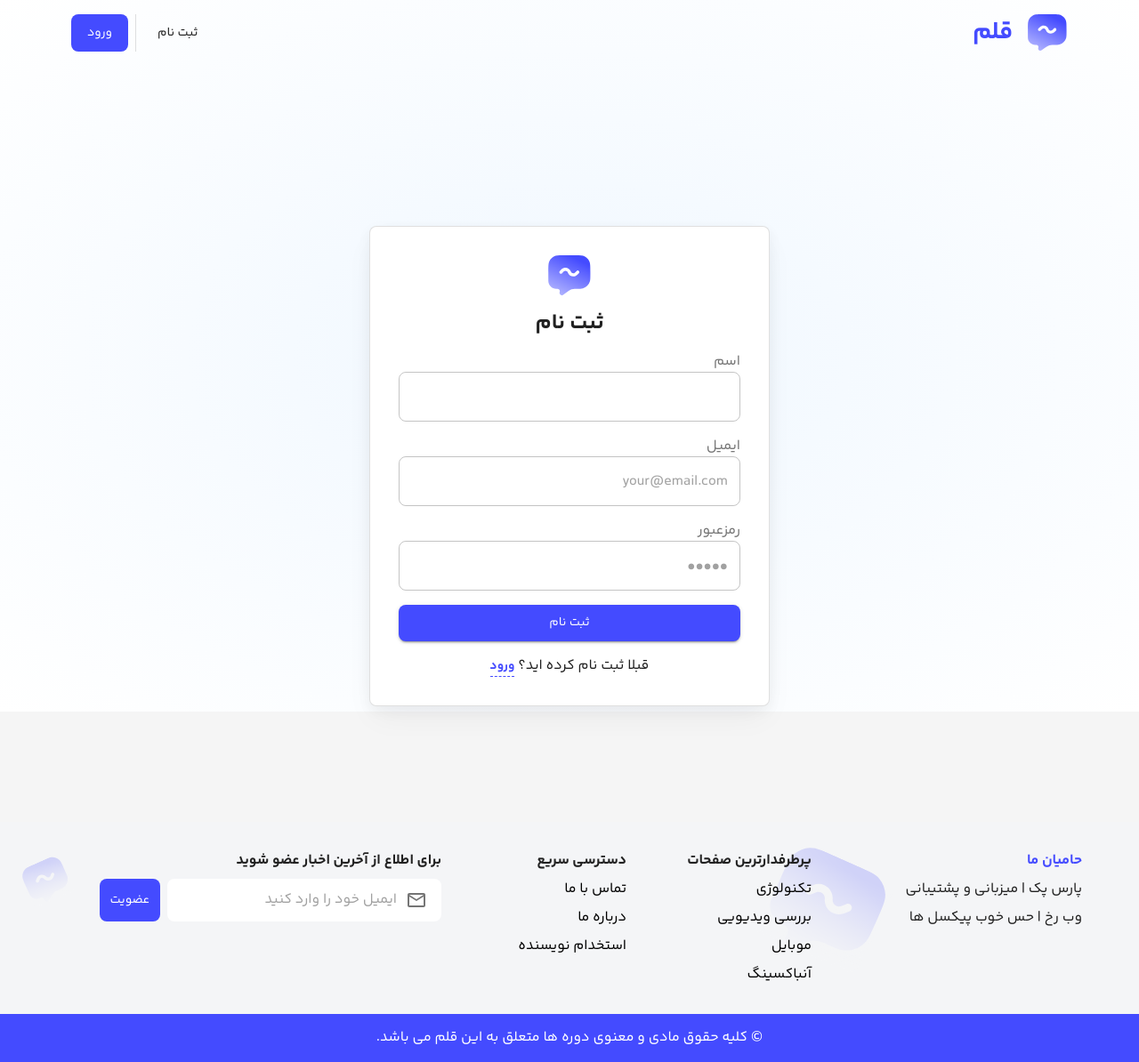
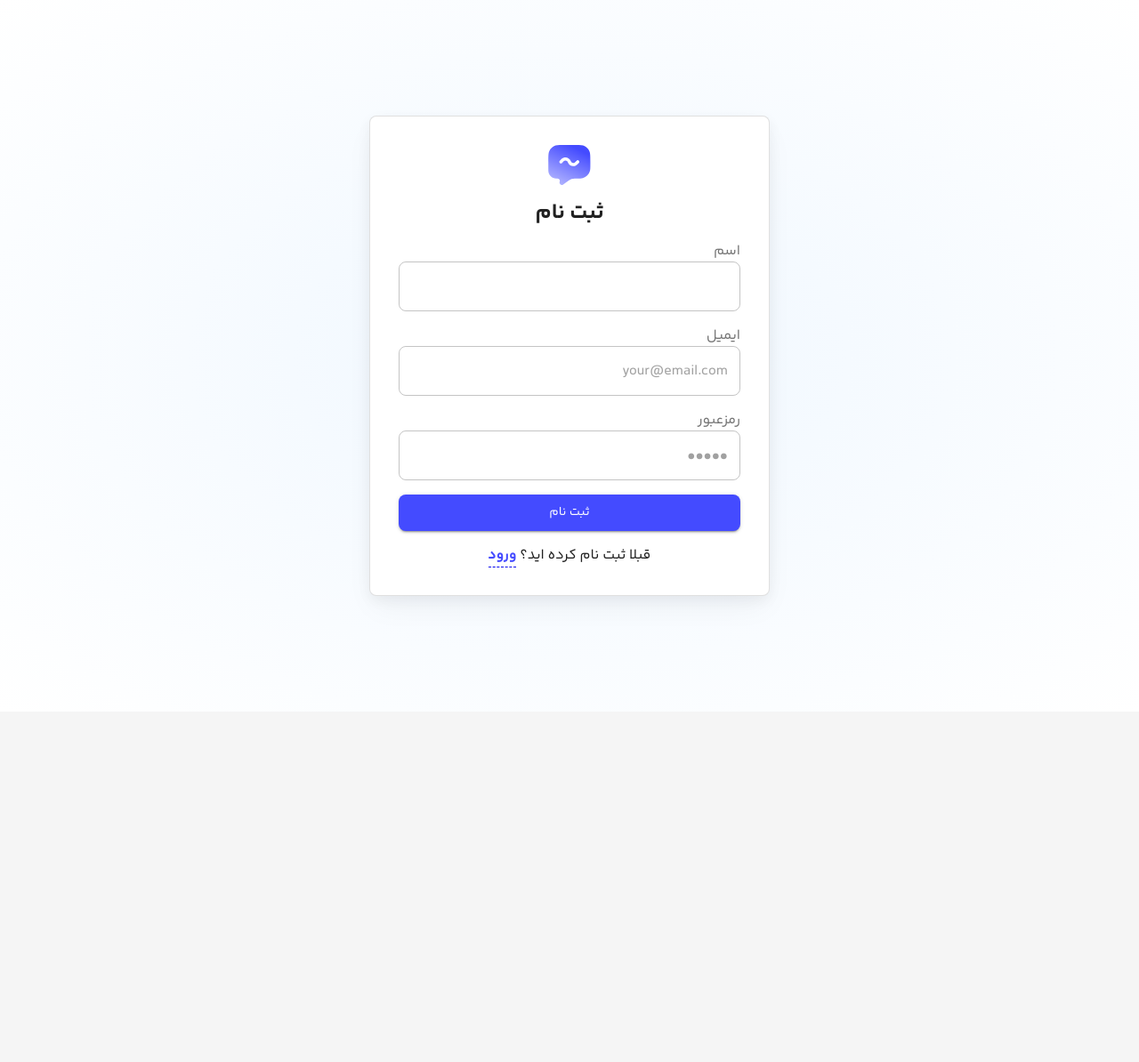
Before and after one commit to Zarshenas/shol-ghalam, a React (Vite) app: page /signup in a window 1280 px wide. Shown: the whole page at 89% size. After the commit the page ends 800 px from the top, so only its background shows below. Built offline with nearby package versions, Linux system fonts and the light colour scheme.

Commit message:
what routes shouldn't render the header and footer

```diff
--- a/src/App.jsx
+++ b/src/App.jsx
@@ -11,7 +11,7 @@ function App() {
       <Routes>
         <Route path="/" element={<Layout />}>
           <Route index element={<Home />} />
-          <Route path="login" element={<SignIn />} />
+          <Route path="signin" element={<SignIn />} />
           <Route path="signup" element={<SignUp />} />
         </Route>
       </Routes>
--- a/src/components/Layout/Header.jsx
+++ b/src/components/Layout/Header.jsx
@@ -1,4 +1,5 @@
 import { AppBar, Box, Button,  Container,  Divider,  Stack,  Toolbar, Typography } from "@mui/material"
+import { Link } from "react-router-dom"
 
 function Header() {
   return (
@@ -22,8 +23,12 @@ function Header() {
                     <Typography variant="body1" fontWeight={"bold"} fontSize={"28px"} >قلم</Typography>
                     </Box>
                     <Stack direction="row" divider={<Divider sx={{margin:"0 8px"}} orientation="vertical" flexItem />}>
-                        <Button sx={{backgroundColor:"transparent" , marginRight:"8px" , color:"text.primary"}}>ثبت نام</Button>
-                        <Button >ورود</Button>
+                        <Link style={{textDecoration:"none"}} to={'/signup'}>
+                            <Button sx={{backgroundColor:"transparent" , marginRight:"8px" , color:"text.primary"}}>ثبت نام</Button>
+                        </Link>
+                        <Link style={{textDecoration:"none"}} to={'/signin'}>
+                            <Button >ورود</Button>
+                        </Link>
                     </Stack>
                 </Box>
             </Toolbar>
--- a/src/components/Layout/Layout.jsx
+++ b/src/components/Layout/Layout.jsx
@@ -1,16 +1,23 @@
 import Header from './Header'
 import Footer from './Footer'
-import { Outlet } from 'react-router-dom'
+import { Outlet, useLocation } from 'react-router-dom'
 import { Box } from '@mui/material'
 
 function Layout() {
+  const location = useLocation();
+
+  // routes where Header and Footer should be hidden
+  const noHeaderFooerRoutes = ["/signin", "/signup", "/404"];
+
+  const isHeaderFooerHidden = noHeaderFooerRoutes.includes(location.pathname)
+  console.log(location)
   return (
     <Box sx={{ display: 'flex', flexDirection: 'column', minHeight: '100vh' }}>
-        <Header />
+        {!isHeaderFooerHidden && <Header />}
         <Box component="main" sx={{ flexGrow: 1 }}>
             <Outlet />
         </Box>
-        <Footer />
+        {!isHeaderFooerHidden && <Footer />}
     </Box>
   )
 }
--- a/src/pages/SignIn.jsx
+++ b/src/pages/SignIn.jsx
@@ -1,7 +1,8 @@
-import {  Box,Stack, Button, Checkbox, CssBaseline,  FormControl, FormControlLabel, FormLabel, Link, TextField, Typography} from '@mui/material';
+import {  Box,Stack, Button, Checkbox, CssBaseline,  FormControl, FormControlLabel, FormLabel, TextField, Typography} from '@mui/material';
 import MuiCard from '@mui/material/Card';
 import { styled } from '@mui/material/styles';
 import {PersonOutline , Password} from '@mui/icons-material';
+import { Link } from 'react-router-dom';
 
 const Card = styled(MuiCard)(({ theme }) => ({
   display: 'flex',
@@ -124,23 +125,23 @@ function SignUp() {
             ورود
           </Button>
           <Link
-            component="button"
-            type="button"
-            variant="body2"
-            sx={{ alignSelf: 'center' , fontWeight : 700 ,textDecoration:"none",borderBottom: 1 ,borderBottomStyle:"dashed"}}
+            style={{ alignSelf: 'center' , fontWeight : 700 ,textDecoration:"none",borderBottom: 1 ,borderBottomStyle:"dashed" }}
           >
-            رمز عبور خود را فراموش کرده اید؟
+            <Typography variant="body1" color="text.heading">
+              رمز عبور خود را فراموش کرده اید؟
+            </Typography>
           </Link>
         </Box>
 
           <Typography sx={{ textAlign: 'center' }}>
           هنوز حساب کاربری ندارید؟
             <Link
-              href="/signup"
-              variant="body2"
-              sx={{ alignSelf: 'center', fontWeight : 700 ,textDecoration:"none",borderBottom: 1 ,borderBottomStyle:"dashed"}}
+            to={'/signup'}
+              style={{ alignSelf: 'center', fontWeight : 700 ,textDecoration:"none",borderBottom: 1 ,borderBottomStyle:"dashed"}}
             >
+              <Typography variant="body" color="text.heading">
               ثبت نام
+              </Typography>
             </Link>
           </Typography>
       </Card>
--- a/src/pages/SignUp.jsx
+++ b/src/pages/SignUp.jsx
@@ -1,7 +1,8 @@
 import {useState} from 'react';
-import {  Box,Stack, Button, CssBaseline, FormControl, FormLabel, Link, TextField, Typography} from '@mui/material';
+import {  Box,Stack, Button, CssBaseline, FormControl, FormLabel, TextField, Typography} from '@mui/material';
 import MuiCard from '@mui/material/Card';
 import { styled } from '@mui/material/styles';
+import { Link } from 'react-router-dom';
 
 const Card = styled(MuiCard)(({ theme }) => ({
   display: 'flex',
@@ -187,11 +188,12 @@ function SignUp() {
             <Typography sx={{ textAlign: 'center' }}>
               قبلا ثبت نام کرده اید؟{' '}
               <Link
-                href="/login"
-                variant="body2"
-                sx={{ alignSelf: 'center', fontWeight : 700 ,textDecoration:"none",borderBottom: 1 ,borderBottomStyle:"dashed" }}
+                to={"/signin"}
+                style={{ alignSelf: 'center', fontWeight : 700 ,textDecoration:"none",borderBottom: 1 ,borderBottomStyle:"dashed" }}
               >
+                <Typography variant="span" color="text.heading">
                 ورود
+                </Typography>
               </Link>
             </Typography>
         </Card>
```
